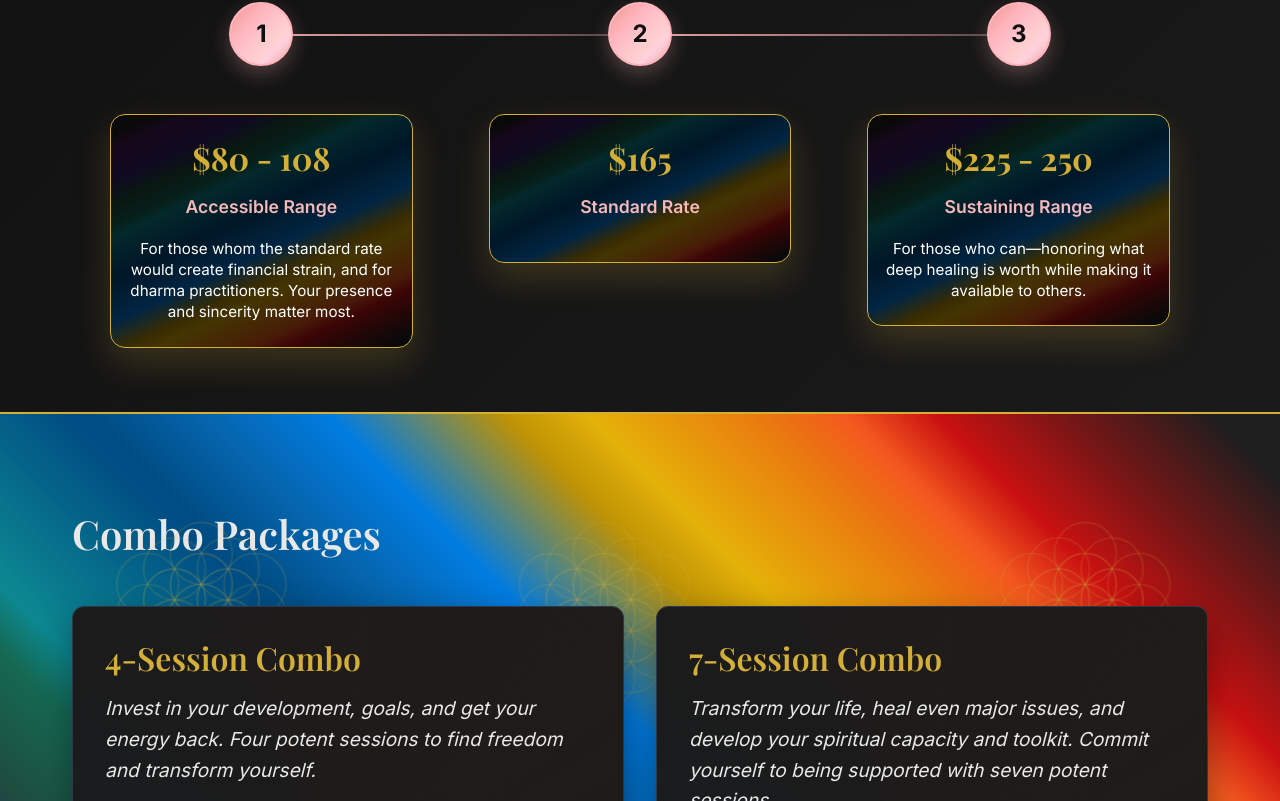
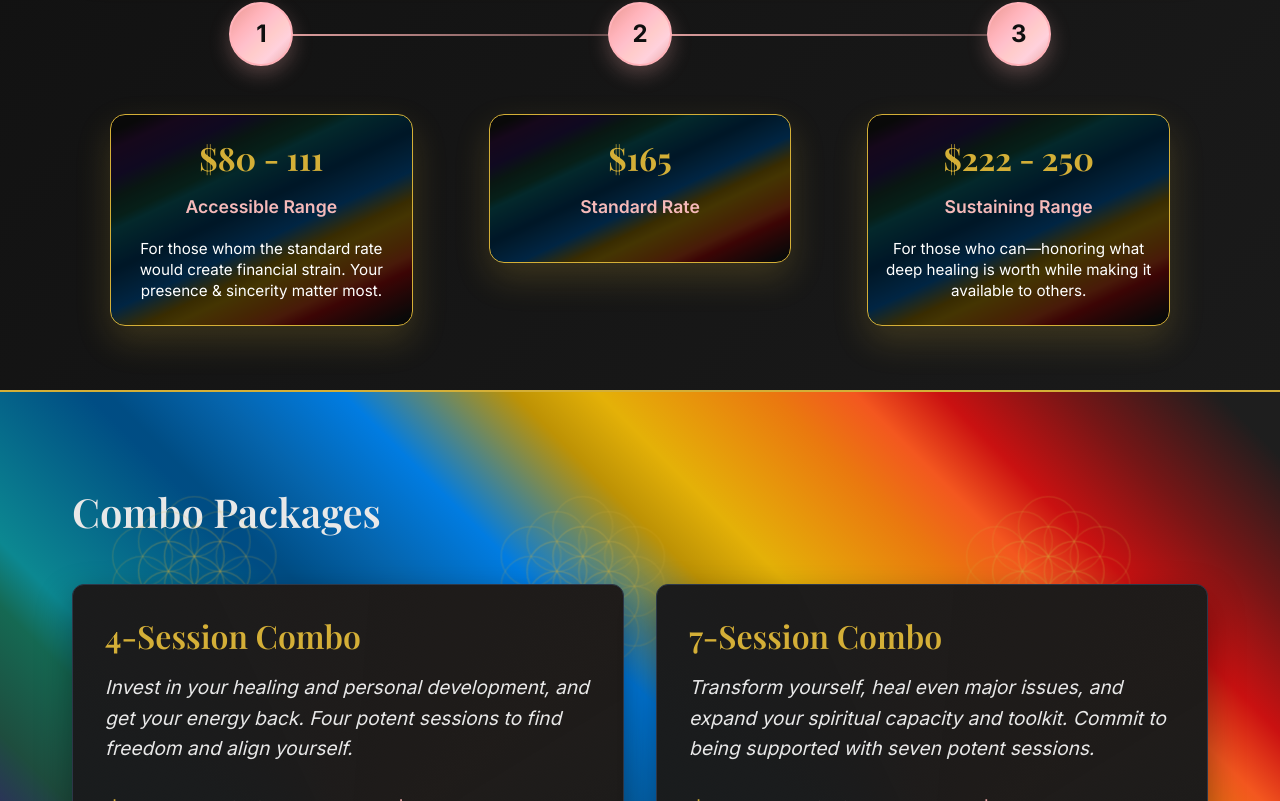
Before and after one commit to naturalCode4/kalyanamitta-website, a React (Create React App) app: page /rates in a window 1280 px wide. Shown: the part 1099-1900 px from the top of the page. Built offline with nearby package versions, Linux system fonts and the light colour scheme; the HTML template or start-up script is replaced by a standard one.

Commit message:
textureal changes

```diff
--- a/src/data/offerings.js
+++ b/src/data/offerings.js
@@ -27,13 +27,13 @@ export const helpList = [
   "Heal from childhood wounding– including issues stemming from growing up in a dysfunctional family / culture",
   "Heal from adult trauma– including difficult relationships/breakups and traumatic events (PTSD)",
   "Receive guidance and support in meditation, yoga, breathwork, and sound healing",
-  "Explore the nature of the heart, consciousness, and reality. Practice and deepen moment-by-moment awareness",
-  "Cultivate spiritual insight, connection, and growth– enriched by spiritual traditions and modalities",
+  "Explore the nature of consciousness and reality. Practice and deepen moment-by-moment awareness",
+  "Cultivate spiritual insight, connection, and growth– enriched by spiritual traditions and mind-body modalities",
   "Enliven your connection to the energy body, intuition, and sensitivity– enriched by mind-body modalities",
   "Actualize your gifts, purpose, voice, and sovereignty. Stop being controlled by interfering cultural and inherited beliefs",
   "Strengthen interpersonal dynamics, including romantic relationships",
   "Find freedom from addictions, phobias, and unwanted patterns",
-  "Relieve or resolve tension, pain, and psychosomatically-rooted conditions",
+  "Relieve or resolve physical pain, tension, and psychosomatically-rooted conditions",
   "Enhance performance in athletics, work, intimacy, and daily life",
   "Improve sleep quality and address insomnia",
   "Build confidence and clarity for important decisions, conversations, major life transitions, and daily living",
--- a/src/pages/EFT.js
+++ b/src/pages/EFT.js
@@ -84,7 +84,7 @@ const EFT = () => {
                 EFT helps people break free from a wide range of deep-seated issues– rapidly, affordably, and effectively— that might otherwise take months or years (or lifetimes) to address.
               </p>
               <p>
-                EFT stands for Emotional Freedom Techniques. It is a fascinatingly powerful yet simple healing modality that involves self-tapping acupoints on your body while bringing attention to want resolved or achieved.
+                EFT stands for Emotional Freedom Techniques. It is a fascinatingly powerful yet simple healing modality that involves self-tapping acupoints on your body while bringing attention to your issue / goal.
               </p>
               <p>
                 This is a remarkably versatile multi-tool that can make a significant difference in any area of your life (see "Who and What is EFT For" below).
--- a/src/pages/Home.js
+++ b/src/pages/Home.js
@@ -134,9 +134,9 @@ const Home = () => {
       >
         <div className="grid grid-2">
           <div>
-            <p>This work creates <b>well-being, health, love, power, deeper connection, desired outcomes, letting go of what does not serve, alignment with clear wisdom and purpose, and much more.</b></p>
+            <p>This work deepens <b>well-being, connection of all kinds, love, strength, health, getting desired outcomes, dissolving emotional afflictions, clarity and wisdom, alignment with one's highest Self, spiritual development, and much more.</b></p>
             <p>My modalities are <b>EFT (Emotional Freedom Techniques, or Tapping)</b>, <b>Reiki Energy Healing</b>, and <b>Spiritual Counseling and Practices (Yoga, Breathwork, Sound Healing, and Meditation)</b>. My guidance and modalities are integrative and rooted in direct experience, science, and essential teachings from spiritual traditions.</p>
-            <p>You are fundamentally good and have inherent healing potential. I help you realize and activate this so you can <b>experience this for yourself</b>. I offer potent modalities, loving presence, and spiritually integrative guidance— helping you awaken to the spirit already present within you and actualizing your natural capacity for healing, love, spiritual insight, and transformation.</p>
+            <p>At your essence, you are luminous, free, and unbounded— inherently loving, wise, peaceful and complete.  This work ignites this truth so you can <b>experience it for yourself</b>. Through powerful modalities, attuned presence, and spiritually integrative guidance, this work unfolds and deepens your healing and these natural faculties.</p>
           </div>
           <div className="about-photos">
             <div className="photo-container">
--- a/src/pages/Rates.js
+++ b/src/pages/Rates.js
@@ -10,7 +10,7 @@ const Rates = () => {
   const packages = [
     {
       name: '4-Session Combo',
-      description: "Invest in your development, goals, and get your energy back. Four potent sessions to find freedom and transform yourself.",
+      description: "Invest in your healing and personal development, and get your energy back. Four potent sessions to find freedom and align yourself.",
       mainPrice: '$528',
       slidingScale: ' / Sliding Scale $256-800',
       originalPrice: '$660. Sliding Scale $320-1000',
@@ -24,7 +24,7 @@ const Rates = () => {
     },
     {
       name: '7-Session Combo',
-      description: "Transform your life, heal even major issues, and develop your spiritual capacity and toolkit. Commit yourself to being supported with seven potent sessions.",
+      description: "Transform yourself, heal even major issues, and expand your spiritual capacity and toolkit. Commit to being supported with seven potent sessions.",
       mainPrice: '$866',
       slidingScale: ' / Sliding Scale $420-1,312',
       originalPrice: '$1,155. Sliding Scale $560-1,750',
@@ -108,11 +108,11 @@ const Rates = () => {
             <div className="timeline-point highlighted-point">
               <div className="timeline-number">1</div>
               <div className="timeline-content middle-card">
-                <h3>$80 - 108</h3>
+                <h3>$80 - 111</h3>
                 <p className="timeline-label">Accessible Range</p>
                 {/* <h3>Accessible Range</h3>
                 <p className="timeline-label">80 - 120</p> */}
-                <p className="timeline-description">For those whom the standard rate would create financial strain, and for dharma practitioners. Your presence and sincerity matter most.</p>
+                <p className="timeline-description">For those whom the standard rate would create financial strain. Your presence & sincerity matter most.</p>
               </div>
               {/* <div className="timeline-content">
                 <h3>$50 - 70</h3>
@@ -135,7 +135,7 @@ const Rates = () => {
             <div className="timeline-point">
               <div className="timeline-number">3</div>
               <div className="timeline-content">
-                <h3>$225 - 250</h3>
+                <h3>$222 - 250</h3>
                 <p className="timeline-label">Sustaining Range</p>
                 {/* <h3>Sustaining Range</h3>
                 <p className="timeline-label">225 - 250</p> */}
```
